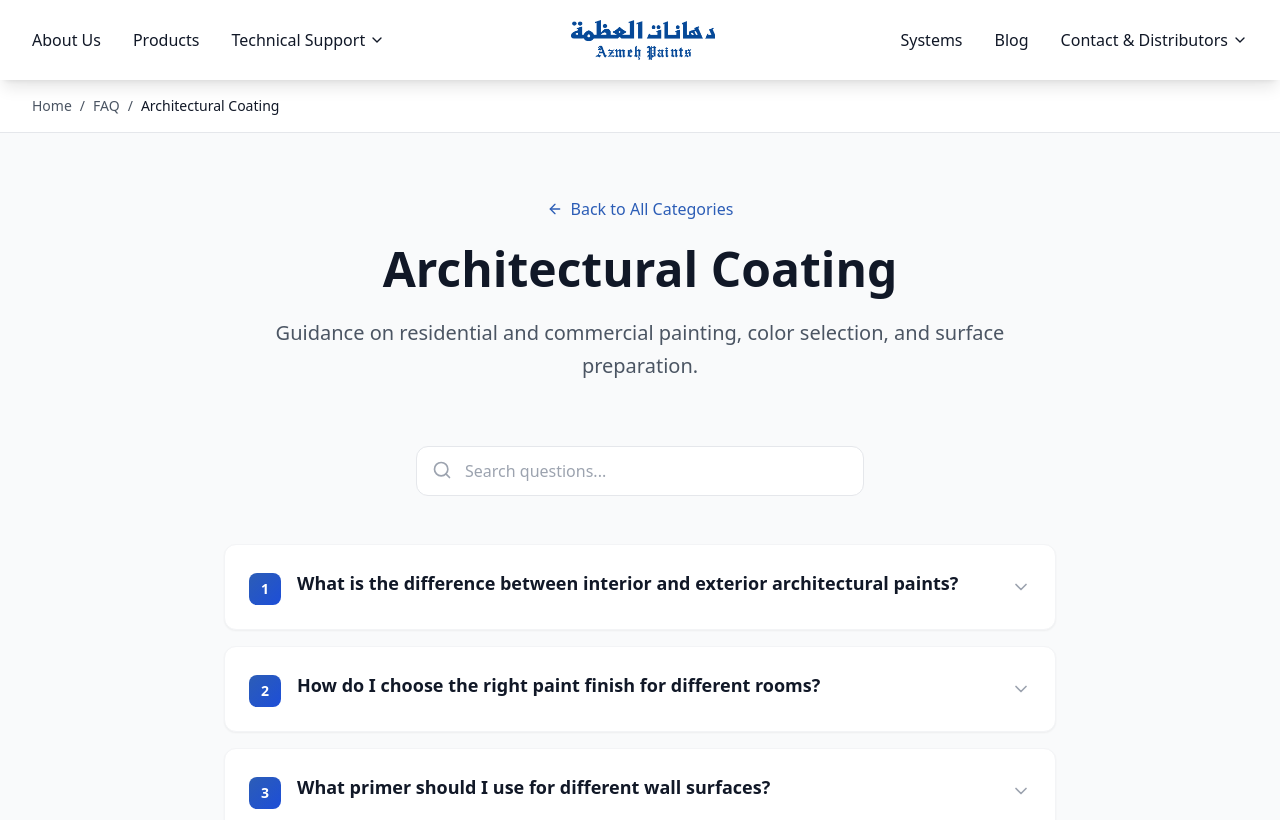
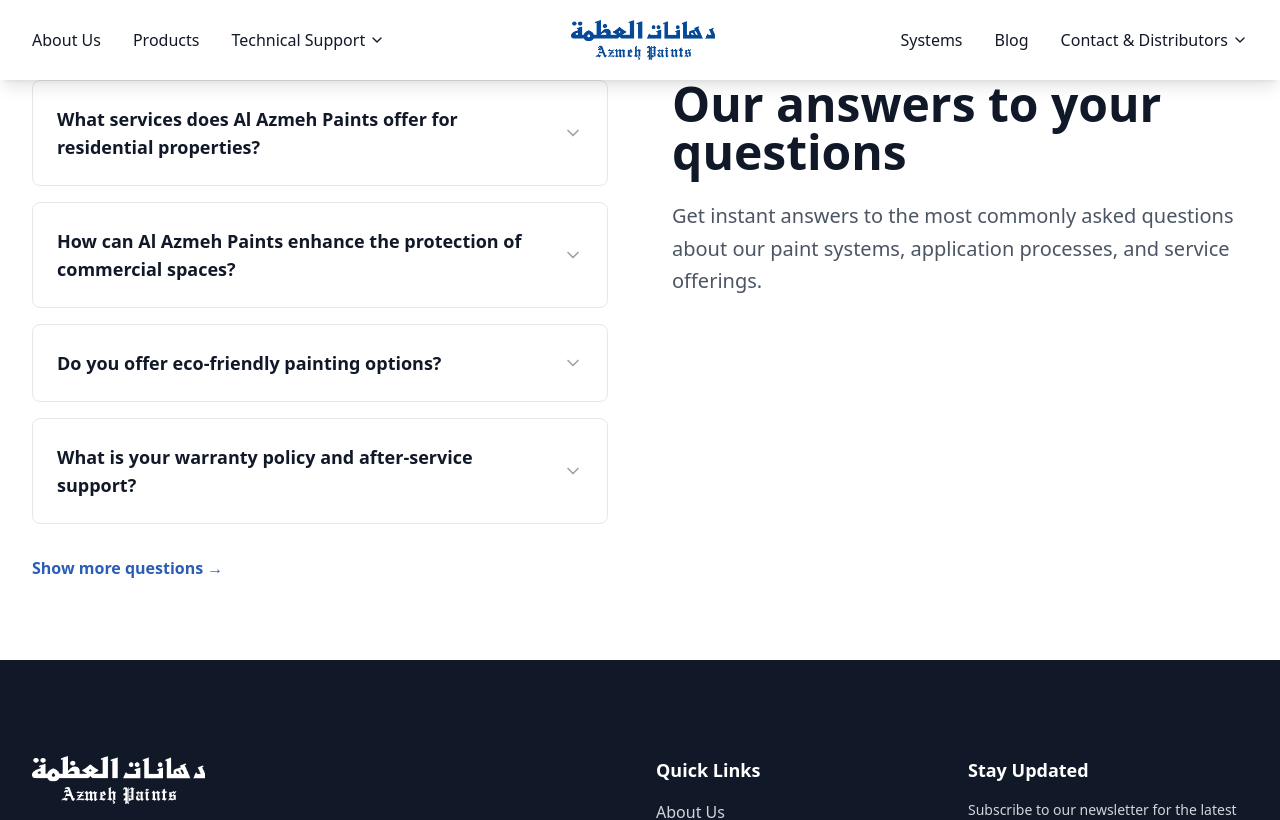
Before and after one commit to AzmehAh/azmeh-web, a React (Vite) app: page /faq/architectural in a window 1280 px wide. Shown: the top 820 px of the page. Built offline with nearby package versions, Linux system fonts and the light colour scheme.

Commit message:
Updated FAQ.tsx

```diff
--- a/src/components/FAQ.tsx
+++ b/src/components/FAQ.tsx
@@ -1,238 +1,85 @@
 import React, { useState } from 'react';
-import { useParams, Link } from 'react-router-dom';
-import { motion, AnimatePresence } from 'framer-motion';
-import { ChevronDown, ChevronUp, ArrowLeft, Search, HelpCircle, CheckCircle } from 'lucide-react';
-import { faqCategories, FAQItem } from '../data/faqData';
+import { ChevronDown, ChevronUp } from 'lucide-react';
 
 const FAQ = () => {
-  const { category } = useParams<{ category?: string }>();
-  const [openItem, setOpenItem] = useState<string | null>(null);
-  const [searchTerm, setSearchTerm] = useState('');
+  const [openItem, setOpenItem] = useState<number | null>(null);
 
-  // Get the current category data
-  const currentCategory = category
-    ? faqCategories.find(cat => cat.id === category)
-    : null;
+  const faqItems = [
+    {
+      question: 'What services does Al Azmeh Paints offer for residential properties?',
+      answer: 'Al Azmeh Paints specializes in a wide range of residential services, including precision interior painting, exterior facade restoration, color consultation and design, and custom finishes. We bring expertise and creativity to transform your home into a personalized masterpiece.'
+    },
+    {
+      question: 'How can Al Azmeh Paints enhance the protection of commercial spaces?',
+      answer: 'We offer comprehensive commercial painting solutions including industrial coatings, protective finishes for high-traffic areas, specialized floor coatings, and maintenance programs designed to protect and enhance your business environment while minimizing downtime.'
+    },
+    {
+      question: 'Do you offer eco-friendly painting options?',
+      answer: 'Yes, we are committed to environmental responsibility. Our eco-friendly paint options include low-VOC and zero-VOC formulations, sustainable painting practices, and environmentally conscious disposal methods to ensure healthier indoor air quality for you and your family.'
+    },
+    {
+      question: 'What is your warranty policy and after-service support?',
+      answer: 'We stand behind our work with comprehensive warranties on both materials and workmanship. Our after-service support includes regular maintenance consultations, touch-up services, and technical support to ensure your painted surfaces maintain their beauty and protection for years to come.'
+    }
+  ];
 
-  // If no category is specified, show category selection
-  if (!category) {
+  const toggleItem = (index: number) => {
+    setOpenItem(openItem === index ? null : index);
+  };
+
   return (
-      <div className="min-h-screen bg-gray-50 pt-20">
-        <div className="max-w-7xl mx-auto px-4 sm:px-6 lg:px-8 py-16">
-          <div className="text-center mb-16">
-            <h1 className="text-5xl md:text-6xl font-bold text-gray-900 mb-6">
-              Frequently Asked Questions
-            </h1>
-            <p className="text-xl text-gray-600 max-w-3xl mx-auto leading-relaxed">
-              Find answers to common questions about our paint systems, application techniques, and technical specifications.
+    <section className="py-20 bg-white">
+      <div className="max-w-7xl mx-auto px-4 sm:px-6 lg:px-8">
+        <div className="grid grid-cols-1 lg:grid-cols-2 gap-16 items-start">
+          {/* Left Side - Questions */}
+          <div>
+            <div className="space-y-4">
+              {faqItems.map((item, index) => (
+                <div key={index} className="border border-gray-200 rounded-lg overflow-hidden">
+                  <button
+                    onClick={() => toggleItem(index)}
+                    className="w-full text-left p-6 hover:bg-gray-50 transition-colors duration-200 flex items-center justify-between"
+                  >
+                    <h3 className="text-lg font-semibold text-gray-900 pr-4">
+                      {item.question}
+                    </h3>
+                    <div className="flex-shrink-0">
+                      {openItem === index ? (
+                        <ChevronUp className="w-5 h-5 text-[#2C5DB6]" />
+                      ) : (
+                        <ChevronDown className="w-5 h-5 text-gray-400" />
+                      )}
+                    </div>
+                  </button>
+                  {openItem === index && (
+                    <div className="px-6 pb-6">
+                      <p className="text-gray-600 leading-relaxed">
+                        {item.answer}
                       </p>
                     </div>
-
-          <div className="grid md:grid-cols-2 gap-8 max-w-4xl mx-auto">
-            {faqCategories.map((cat) => (
-              <Link
-                key={cat.id}
-                to={`/faq/${cat.id}`}
-                className="group bg-white rounded-2xl shadow-lg hover:shadow-xl transition-all duration-300 overflow-hidden"
-              >
-                <div className="p-8">
-                  <div className="flex items-center mb-4">
-                    <div className="w-12 h-12 bg-gradient-to-br from-[#2C5DB6] to-blue-700 rounded-xl flex items-center justify-center mr-4">
-                      <HelpCircle className="w-6 h-6 text-white" />
+                  )}
                 </div>
-                    <h3 className="text-2xl font-bold text-gray-900 group-hover:text-[#2C5DB6] transition-colors">
-                      {cat.title}
-                    </h3>
-                  </div>
-                  <p className="text-gray-600 leading-relaxed mb-6">
-                    {cat.description}
-                  </p>
-                  <div className="flex items-center text-[#2C5DB6] font-semibold group-hover:translate-x-2 transition-transform">
-                    <span>View Questions</span>
-                    <ChevronDown className="w-4 h-4 ml-2 rotate-[-90deg]" />
-                  </div>
-                  <div className="mt-4 text-sm text-gray-500">
-                    {cat.data.length} questions available
-                  </div>
-                </div>
-              </Link>
               ))}
             </div>
-        </div>
-      </div>
-    );
-  }
-
-  // Filter FAQs based on search
-  const filteredFAQs = currentCategory
-    ? currentCategory.data.filter(faq =>
-        faq.question.toLowerCase().includes(searchTerm.toLowerCase()) ||
-        faq.answer.toLowerCase().includes(searchTerm.toLowerCase())
-      )
-    : [];
-
-  const toggleItem = (id: string) => {
-    setOpenItem(openItem === id ? null : id);
-  };
-
-  if (!currentCategory) {
-    return (
-      <div className="min-h-screen bg-gray-50 pt-20 flex items-center justify-center">
-        <div className="text-center">
-          <h1 className="text-2xl font-bold text-gray-900 mb-4">Category Not Found</h1>
-          <p className="text-gray-600 mb-8">The FAQ category you're looking for doesn't exist.</p>
-          <Link to="/faq" className="bg-[#2C5DB6] text-white px-6 py-3 rounded-lg hover:bg-blue-700 transition-colors">
-            Back to FAQ Categories
-          </Link>
-        </div>
-      </div>
-    );
-  }
-
-  return (
-    <div className="min-h-screen bg-gray-50 pt-20">
-      {/* Breadcrumb */}
-      <div className="bg-white border-b border-gray-200">
-        <div className="max-w-7xl mx-auto px-4 sm:px-6 lg:px-8 py-4">
-          <div className="flex items-center text-sm text-gray-600">
-            <Link to="/" className="hover:text-[#2C5DB6] transition-colors">Home</Link>
-            <span className="mx-2">/</span>
-            <Link to="/faq" className="hover:text-[#2C5DB6] transition-colors">FAQ</Link>
-            <span className="mx-2">/</span>
-            <span className="text-gray-900">{currentCategory.title}</span>
-          </div>
+            <div className="mt-8">
+              <button className="text-[#2C5DB6] font-semibold hover:underline transition-all duration-200">
+                Show more questions →
+              </button>
             </div>
           </div>
 
-      <div className="max-w-4xl mx-auto px-4 sm:px-6 lg:px-8 py-16">
-        {/* Header */}
-        <div className="text-center mb-16">
-          <Link
-            to="/faq"
-            className="inline-flex items-center text-[#2C5DB6] hover:text-blue-700 font-medium mb-6 transition-colors"
-          >
-            <ArrowLeft className="w-4 h-4 mr-2" />
-            Back to All Categories
-          </Link>
-
-          <h1 className="text-4xl md:text-5xl font-bold text-gray-900 mb-6">
-            {currentCategory.title}
-          </h1>
+          {/* Right Side - Title */}
+          <div>
+            <h2 className="text-4xl md:text-5xl font-bold text-gray-900 mb-6 leading-tight">
+              Our answers to your questions
+            </h2>
             <p className="text-xl text-gray-600 leading-relaxed">
-            {currentCategory.description}
-          </p>
-        </div>
-
-        {/* Search */}
-        <div className="mb-12">
-          <div className="relative max-w-md mx-auto">
-            <Search className="absolute left-4 top-3.5 w-5 h-5 text-gray-400" />
-            <input
-              type="text"
-              placeholder="Search questions..."
-              value={searchTerm}
-              onChange={(e) => setSearchTerm(e.target.value)}
-              className="w-full pl-12 pr-4 py-3 border border-gray-200 rounded-xl focus:outline-none focus:border-[#2C5DB6] focus:ring-2 focus:ring-[#2C5DB6]/20 transition-all"
-            />
-          </div>
-          {searchTerm && (
-            <p className="text-center text-gray-600 mt-4">
-              {filteredFAQs.length} result(s) found for "{searchTerm}"
-            </p>
-          )}
-        </div>
-
-        {/* FAQ Items */}
-        <div className="space-y-4">
-          {filteredFAQs.length === 0 ? (
-            <div className="text-center py-16">
-              <div className="text-gray-400 mb-4">
-                <Search className="w-16 h-16 mx-auto" />
-              </div>
-              <h3 className="text-xl font-semibold text-gray-900 mb-2">No questions found</h3>
-              <p className="text-gray-600">Try adjusting your search terms</p>
-            </div>
-          ) : (
-            filteredFAQs.map((item, index) => (
-              <motion.div
-                key={item.id}
-                initial={{ opacity: 0, y: 20 }}
-                animate={{ opacity: 1, y: 0 }}
-                transition={{ delay: index * 0.05 }}
-                className="bg-white rounded-xl shadow-sm hover:shadow-md transition-all duration-300 overflow-hidden border border-gray-100"
-              >
-                <button
-                  onClick={() => toggleItem(item.id)}
-                  className="w-full text-left p-6 hover:bg-gray-50 transition-colors duration-200 flex items-center justify-between group"
-                >
-                  <div className="flex items-start space-x-4 flex-1">
-                    <div className="flex-shrink-0 mt-1">
-                      <div className="w-8 h-8 bg-gradient-to-br from-[#2C5DB6] to-blue-700 rounded-lg flex items-center justify-center">
-                        <span className="text-white font-bold text-sm">{index + 1}</span>
-                      </div>
-                    </div>
-                    <h3 className="text-lg font-semibold text-gray-900 group-hover:text-[#2C5DB6] transition-colors leading-relaxed">
-                      {item.question}
-                    </h3>
-                  </div>
-                  <div className="flex-shrink-0 ml-4">
-                    <motion.div
-                      animate={{ rotate: openItem === item.id ? 180 : 0 }}
-                      transition={{ duration: 0.3 }}
-                    >
-                      <ChevronDown className="w-5 h-5 text-gray-400 group-hover:text-[#2C5DB6] transition-colors" />
-                    </motion.div>
-                  </div>
-                </button>
-
-                <AnimatePresence>
-                  {openItem === item.id && (
-                    <motion.div
-                      initial={{ height: 0, opacity: 0 }}
-                      animate={{ height: 'auto', opacity: 1 }}
-                      exit={{ height: 0, opacity: 0 }}
-                      transition={{ duration: 0.3, ease: 'easeInOut' }}
-                      className="overflow-hidden"
-                    >
-                      <div className="px-6 pb-6">
-                        <div className="pl-12 pr-4">
-                          <div className="bg-blue-50 rounded-lg p-6 border-l-4 border-[#2C5DB6]">
-                            <div className="flex items-start space-x-3">
-                              <CheckCircle className="w-5 h-5 text-[#2C5DB6] mt-0.5 flex-shrink-0" />
-                              <p className="text-gray-700 leading-relaxed">
-                                {item.answer}
+              Get instant answers to the most commonly asked questions about our paint systems, application processes, and service offerings.
             </p>
           </div>
         </div>
       </div>
-                      </div>
-                    </motion.div>
-                  )}
-                </AnimatePresence>
-              </motion.div>
-            ))
-          )}
-        </div>
-
-        {/* Contact Section */}
-        <div className="mt-16 text-center">
-          <div className="bg-gradient-to-r from-[#2C5DB6] to-blue-700 rounded-2xl p-8 text-white">
-            <h3 className="text-2xl font-bold mb-4">Still have questions?</h3>
-            <p className="text-blue-100 mb-6 max-w-2xl mx-auto">
-              Our technical experts are ready to help you with any specific questions about our products and applications.
-            </p>
-            <div className="flex flex-col sm:flex-row gap-4 justify-center">
-              <button className="bg-white text-[#2C5DB6] px-8 py-3 rounded-lg font-semibold hover:bg-gray-100 transition-colors">
-                Contact Technical Support
-              </button>
-              <button className="bg-white/20 text-white px-8 py-3 rounded-lg font-semibold hover:bg-white/30 transition-colors backdrop-blur-sm">
-                Schedule Consultation
-              </button>
-            </div>
-          </div>
-        </div>
-      </div>
-    </div>
+    </section>
   );
 };
 
```
Lines whose indentation alone changed are shown as unchanged.
